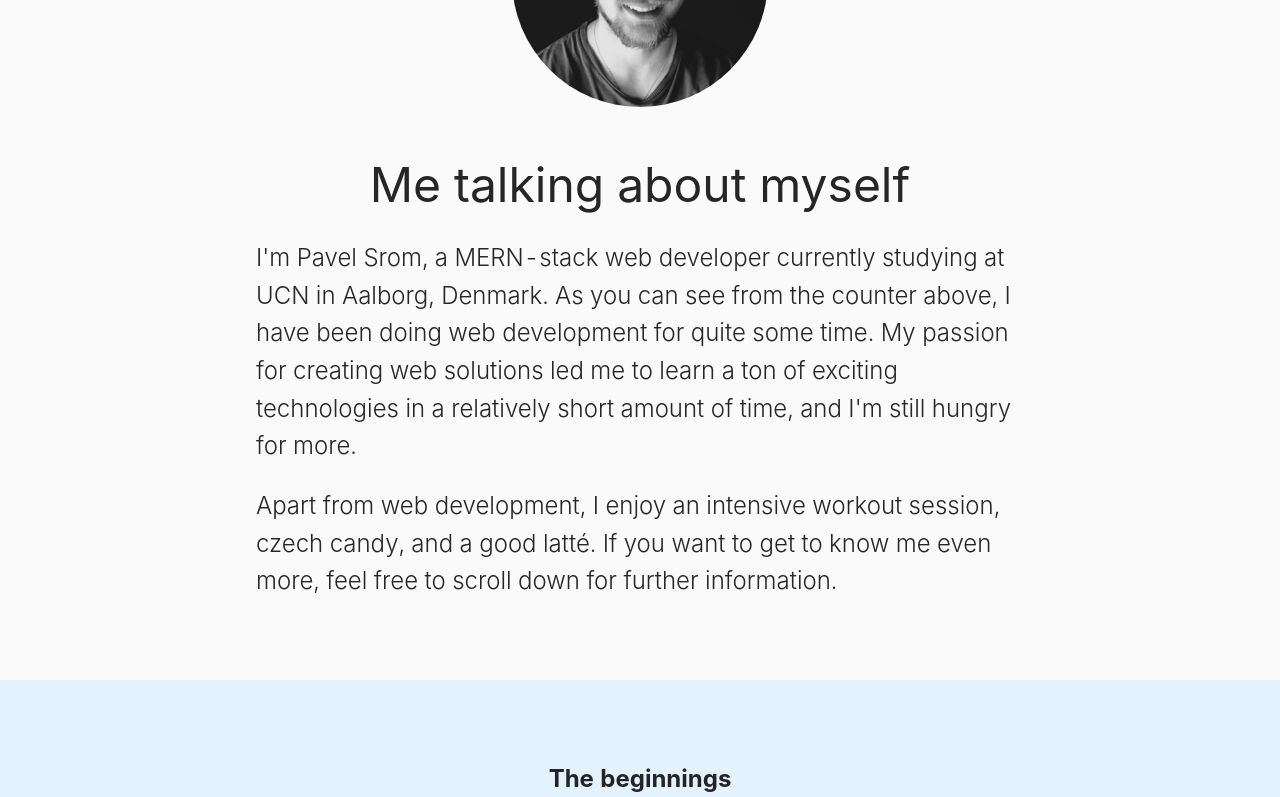
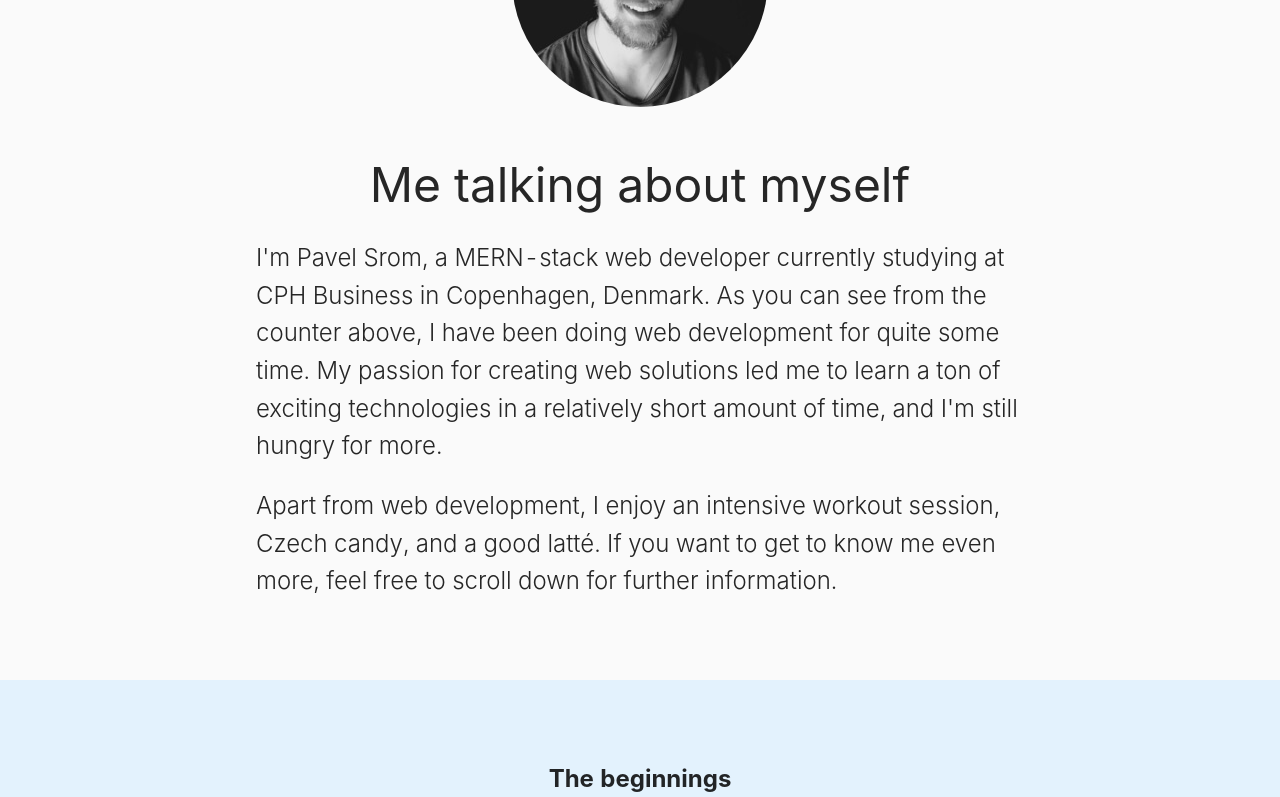
Before and after one commit to PavelSrom/next-typescript-portfolio, a Next.js app: page /about in a window 1280 px wide. Shown: the part 600-1397 px from the top of the page. Built offline with nearby package versions, Linux system fonts and the light colour scheme.

Commit message:
fix(data): update various info

```diff
--- a/components/about-teaser/index.tsx
+++ b/components/about-teaser/index.tsx
@@ -27,8 +27,8 @@ const AboutTeaser: React.FC = () => {
           <Headline style={{ textAlign: 'center' }}>Something about me</Headline>
           <Subheadline style={{ marginBottom: 40 }}>
             I&apos;m a web developer based in Copenhagen, Denmark. I build websites and
-            web applications - from scratch to deployment. I fell in love with code a
-            while ago, and haven&apos;t looked back since.
+            web applications - from scratch to deployment. I fell in love with code (and
+            especially React) a while ago, and haven&apos;t looked back since.
           </Subheadline>
           <div className={classes.aboutBtn}>
             <Link href="/about">
--- a/data/about.tsx
+++ b/data/about.tsx
@@ -8,15 +8,15 @@ export const aboutPage: AboutPage = {
     headline: 'Me talking about myself',
     text: [
       `
-			I'm Pavel Srom, a MERN-stack web developer currently studying at UCN in
-            Aalborg, Denmark. As you can see from the counter above, I have been doing web
-            development for quite some time. My passion for creating web solutions led me
-            to learn a ton of exciting technologies in a relatively short amount of time,
-            and I'm still hungry for more.
+			I'm Pavel Srom, a MERN-stack web developer currently studying at CPH Business in
+      Copenhagen, Denmark. As you can see from the counter above, I have been doing web
+			development for quite some time. My passion for creating web solutions led me
+    	to learn a ton of exciting technologies in a relatively short amount of time,
+      and I'm still hungry for more.
 			`,
       <br />,
       `
-			Apart from web development, I enjoy an intensive workout session, czech candy,
+			Apart from web development, I enjoy an intensive workout session, Czech candy,
 			and a good latté. If you want to get to know me even more, feel free to scroll
 			down for further information.
 			`,
--- a/data/skills.ts
+++ b/data/skills.ts
@@ -35,6 +35,11 @@ export const frontEnd: SkillTree = {
       name: 'Bootstrap',
       description:
         "Great for the 'quick and dirty' stuff. Saves me a TON of time with styling, and it's quite customizable.",
+    },
+    {
+      name: 'Tailwind CSS',
+      description:
+        'My go-to option for quickly building user interfaces. I love its versatility and customizability.',
     },
   ],
   packageManagers: [
```
